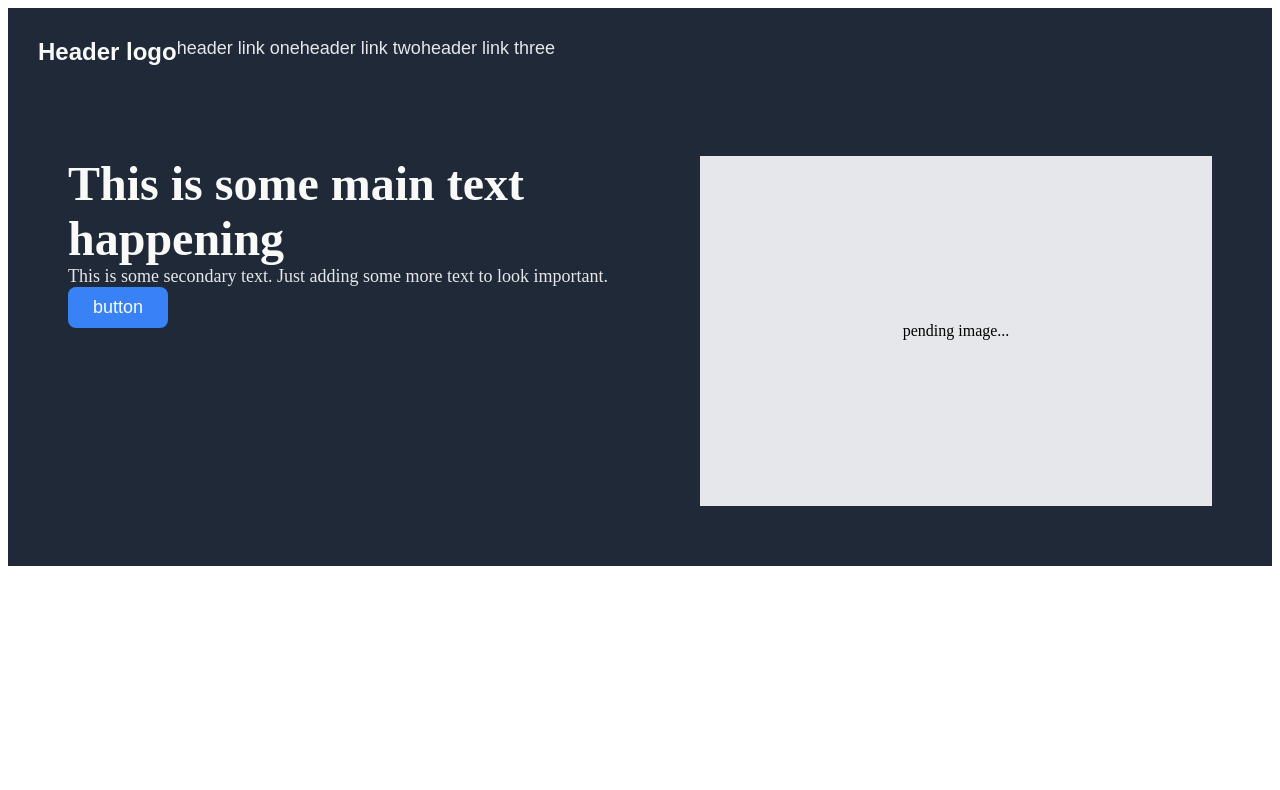
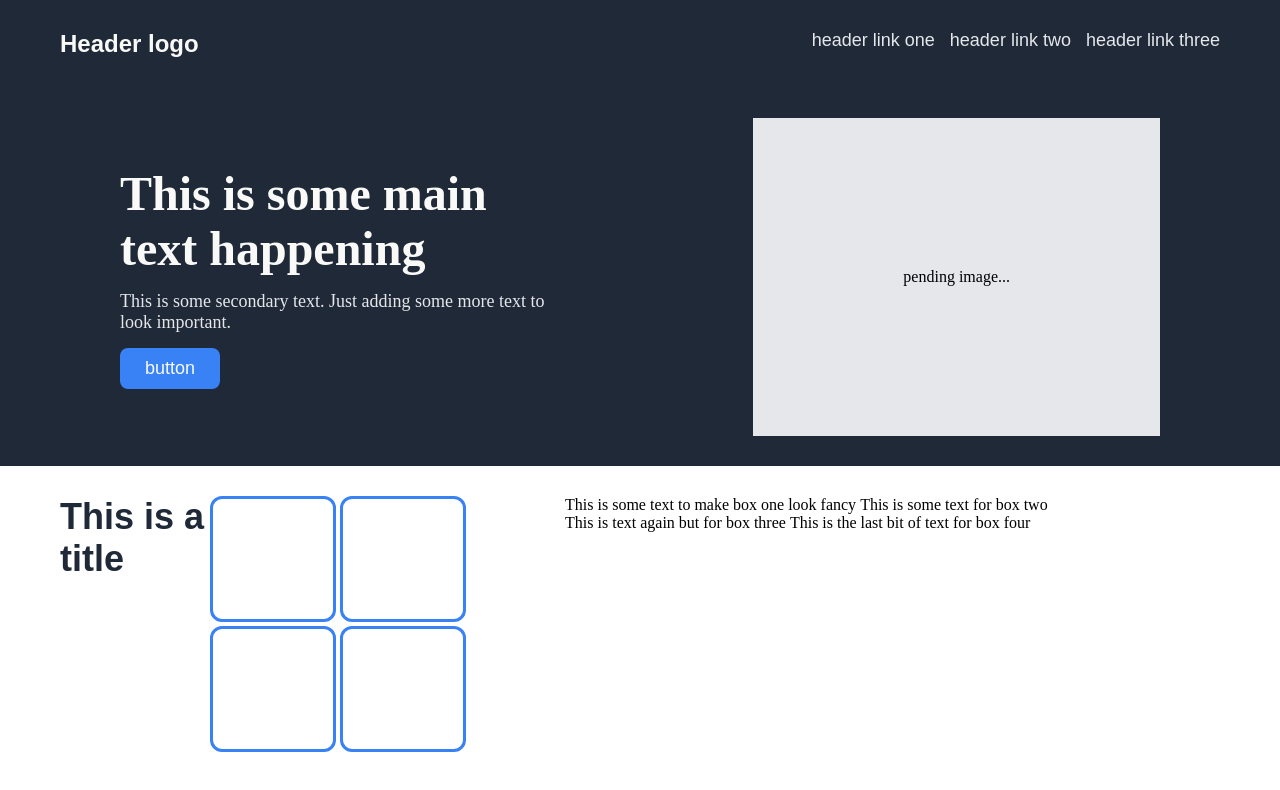
Before and after one commit to sugarhoneyicedt/landingpage, a plain HTML site: page index.html in a window 1280 px wide. Drawn offline with Linux system fonts and the light colour scheme.

Commit message:
on info-section, flexbox method not applying. need to  revisit. working on a fix.

```diff
--- a/index.html
+++ b/index.html
@@ -2,12 +2,15 @@
 <html>
 <link rel="stylesheet" href="stylesheet.css">
     <body>
-        <div class="nav-container">
-            <div class="logo">Header logo</div>
-            <div class="headerlink">header link one</div>
-            <div class="headerlink">header link two</div>
-            <div class="headerlink">header link three</div>
+
+    <div class="nav-section">
+        <div class="logo">Header logo</div>
+        <div class="headerlinks">
+        <div class="headerone">header link one</div>
+        <div class="headertwo">header link two</div>
+        <div class="headerthree">header link three</div>
         </div>
+    </div>
 
     <div class="hero-section">
         <div class="left">
@@ -16,27 +19,25 @@
         <button>button</button>
         </div>
         <div class="image-hero">pending image...</div>
-     </div>
-<!-- pausing on these sections ////
-     <div class="info-section">
-        <h2>This is a title</h2>
-<div class="container">
-        <img src="images/imageone.jpeg" width="125" height="125"> image one
-        <p>this is details for that image one</p>
-</div>
-<div class="container">
-        <img src="images/imagetwo.jpeg" width="125" height="125"> image two
-        <p>this is details for that image two</p>
-</div>
-<div class="container">
-        <img src="images/imagethree.jpeg" width="125" height="125"> image three
-        <p>this is details for that image three</p>
-</div>
-<div class="container">
-        <img src="images/imagefour.jpeg" width="125" height="125"> image four
-        <p>this is details for that image four</p>
-</div>
     </div>
+
+    <div class="info-section">
+        <div class="title">This is a title</div>
+        <div class="boxes">
+            <div class="boxone"></div>
+            <div class="boxtwo"></div>
+            <div class="boxthree"></div>
+            <div class="boxfour"></div>
+        </div>
+        <div class="infotext">
+            <div class="textone">This is some text to make box one look fancy</div>
+            <div class="texttwo">This is some text for box two</div>
+            <div class="textthree">This is text again but for box three</div>
+            <div class="textfour">This is the last bit of text for box four</div>
+        </div>
+    </div>
+
+ <!-- pausing on these sections ////
     <div class="review-section">
         <p> This is a short paragraph being added here
             to make this section look legit
--- a/stylesheet.css
+++ b/stylesheet.css
@@ -1,45 +1,57 @@
-.nav-container {
+body {
+    margin: 0;
+}
+
+.nav-section {
     background-color: #1F2937;
     font-family: sans-serif;
     display: flex;
-    padding: 30px;
+    justify-content: space-between;
+    padding: 30px 60px;
 }
 
 .logo {
     font-size: 24px;
     color: #f9faf8;
     font-weight: 700;
+    width: 150px;
+    height: auto;
 }
 
-.headerlink {
+.headerlinks {
     font-size: 18px;
     color: #e5e7eb;
     font-weight: 100;
-    justify-content: space-between;
+    display: inline-flex;
+    gap: 15px;
 }
 
 .hero-section {
     background-color: #1F2937;
     display: flex;
-    padding: 60px;
+    justify-content: space-between;
+    padding: 30px 60px;
 }
 
 .left{
     display: flex;
     flex-direction: column;
+    width: 450px;
+    height: auto;
+    gap: 15px;
+    margin-left: 60px;
+    justify-content: center;
 }
 
 .main-hero{
     font-size: 48px;
     font-weight: 900;
     color: #f9faf8;
-    flex-direction: column;
 }
 
 .secondary-hero {
     font-size: 18px;
     color: #e5e7eb;
-    flex-direction: column;
 }
 
 button {
@@ -48,18 +60,43 @@ button {
     border: none;
     padding: 10px;
     border-radius: 8px;
-    flex-direction: column;
     width: 100px;
     align-items: center;
     font-size: 18px;
 }
 
 .image-hero {
+    display: block;
+    background-color: #e5e7eb;
+    padding: 150px;
+    margin-right: 60px;
+}
+
+.info-section {
+    background-color: white;
+    padding: 30px 60px;
     display: flex;
-    background-color: #e5e7eb;
-    padding: 25px;
-    width: 500px;
-    height: 300px;
-    align-items: center;
+}
+
+.title {
+    font-family: sans-serif;
+    font-size: 36px;
+    font-weight: 900;
+    color: #1F2937;
     justify-content: center;
 }
+
+.boxes div {
+    border: #3882f6;
+    border-style: solid;
+    border-radius: 12px;
+    padding: 60px;
+    display: inline-flex;
+    justify-content: space-between;
+    flex-direction: row;
+}
+
+.infotext div {
+    display: inline-flex;
+    justify-content: space-evenly;
+}
```
Also changed, not shown: 1 other file.
